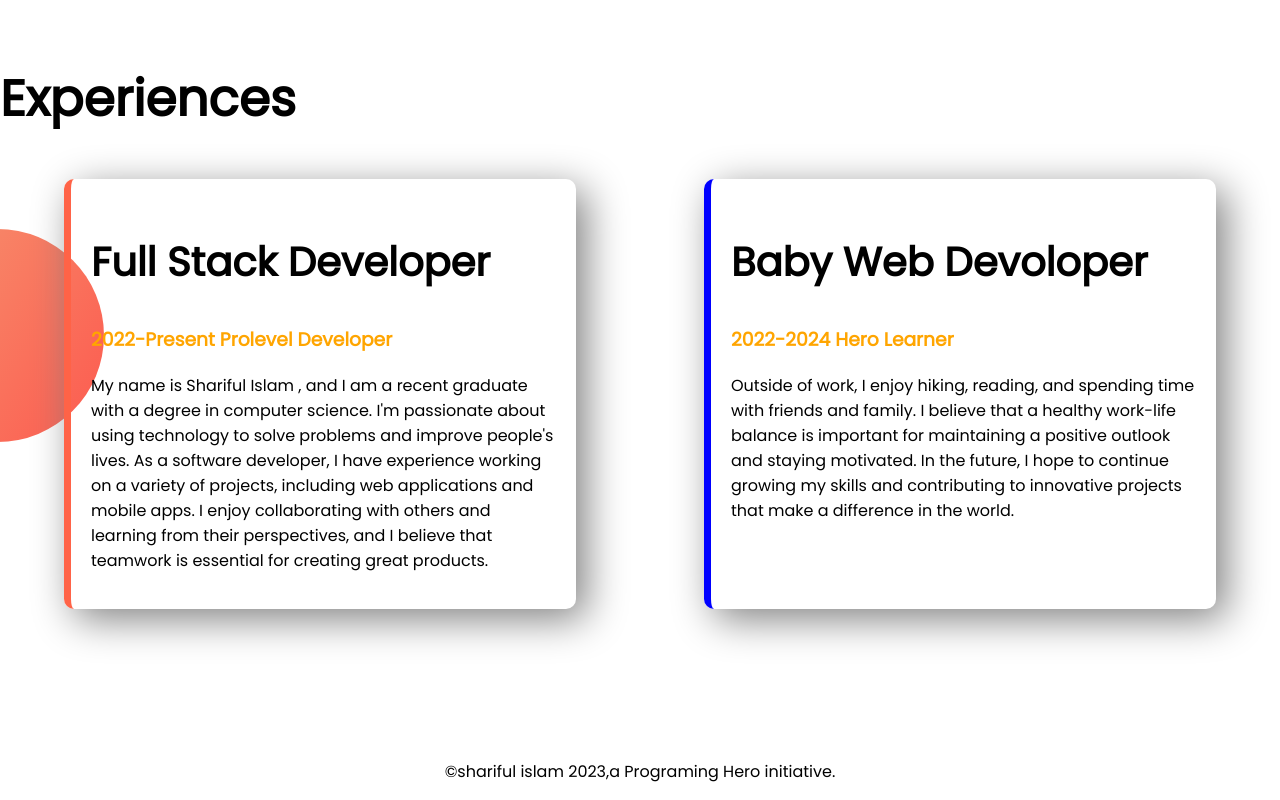
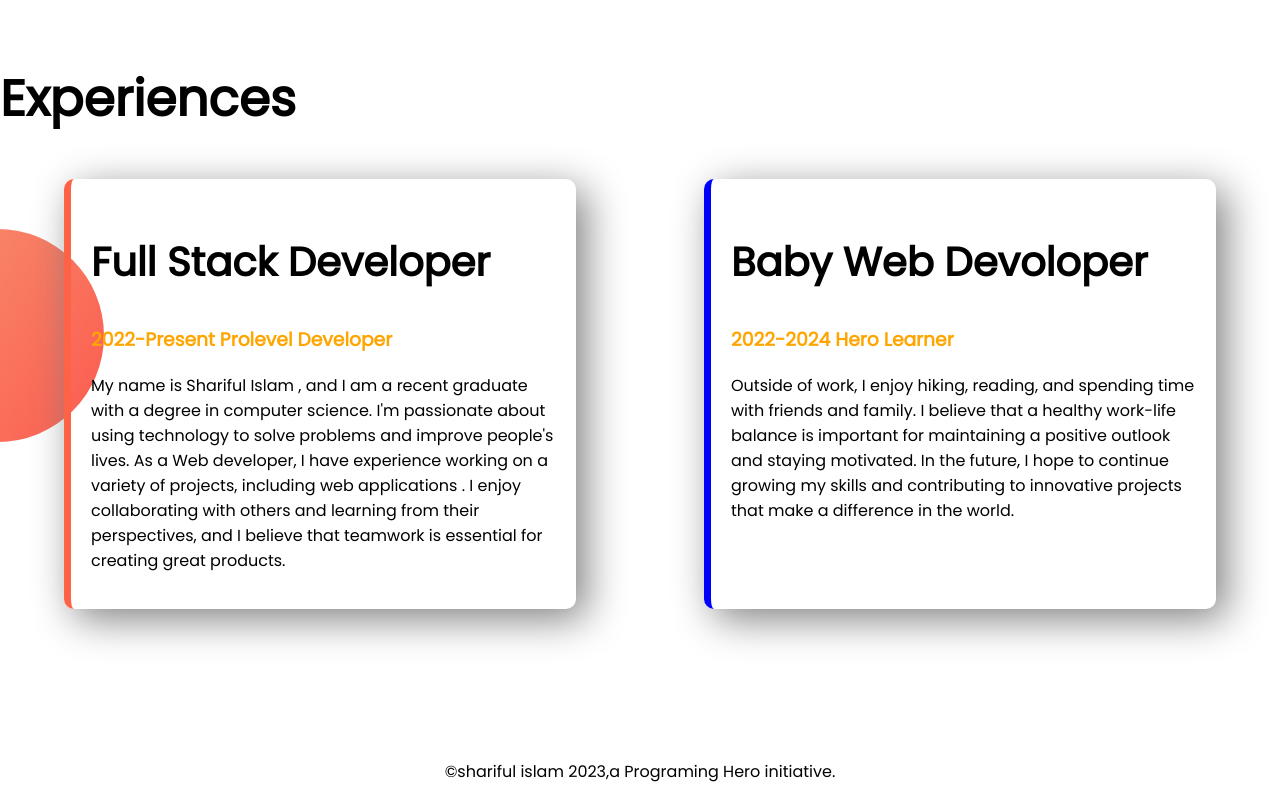
Before and after one commit to sharifulislam14/devoloper-portfolio, a plain HTML site: page index.html in a window 1280 px wide. Shown: the part 1331-2131 px from the top of the page. Drawn offline with Linux system fonts and the light colour scheme.

```diff
--- a/index.html
+++ b/index.html
@@ -42,7 +42,7 @@
           <div id="full-stak" class="esxperience-item">
             <h2>Full Stack Developer</h2>
             <h3 class="orange-color">2022-Present  Prolevel Developer</h3>
-            <p>My name is Shariful Islam , and I am a recent graduate with a degree in computer science. I'm passionate about using technology to solve problems and improve people's lives. As a software developer, I have experience working on a variety of projects, including web applications and mobile apps. I enjoy collaborating with others and learning from their perspectives, and I believe that teamwork is essential for creating great products. </p>
+            <p>My name is Shariful Islam , and I am a recent graduate with a degree in computer science. I'm passionate about using technology to solve problems and improve people's lives. As a Web developer, I have experience working on a variety of projects, including web applications . I enjoy collaborating with others and learning from their perspectives, and I believe that teamwork is essential for creating great products. </p>
           </div>
 
           <div id="Baby-Web" class="esxperience-item">
```
